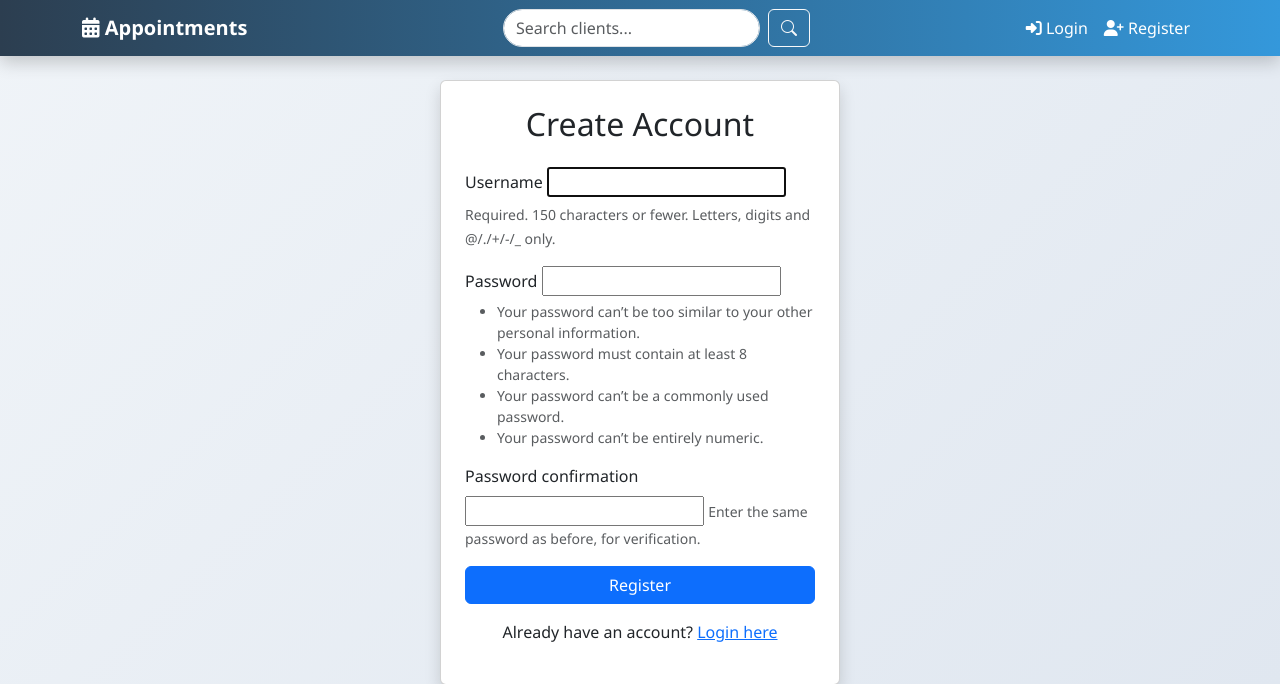
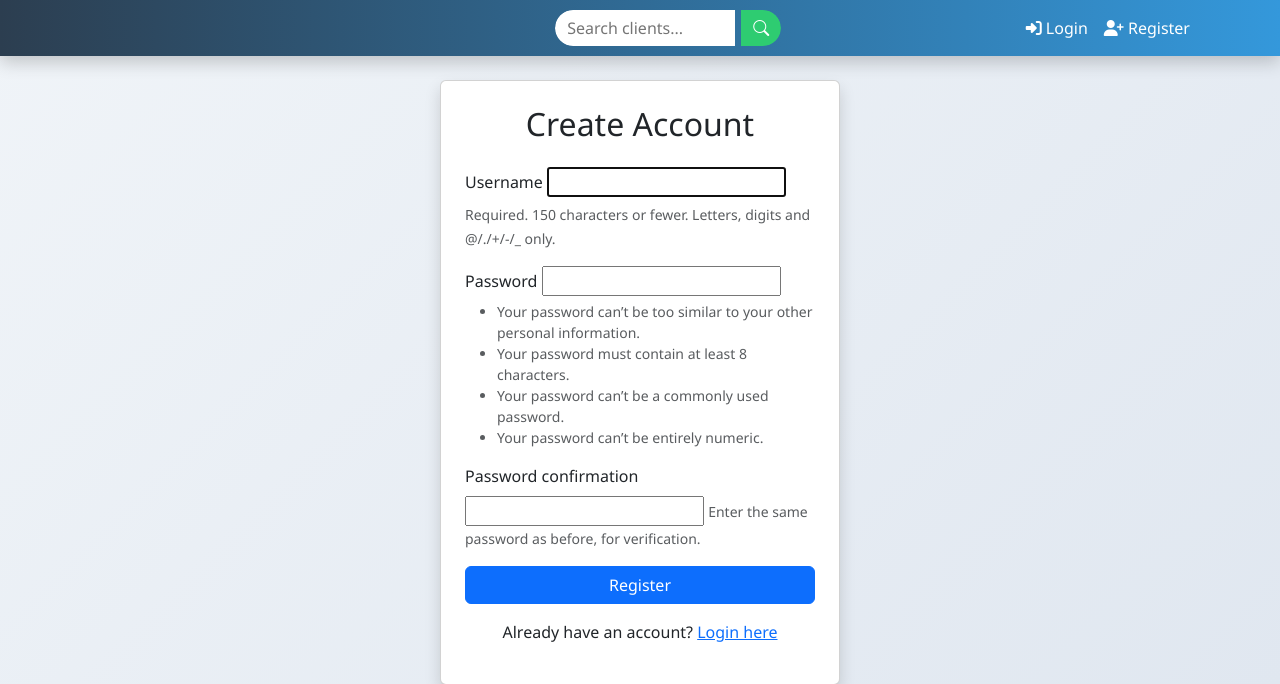
Before and after one commit to BoraZeneli/appointment-manager, a Django app: page /accounts/register/ in a window 1280 px wide. Shown: the top 684 px of the page. Run offline with Django 5.2, Linux system fonts and the light colour scheme.

Commit message:
Përditësim navbar: logo dhe stil

```diff
--- a/takime_project/takime/templates/takime/base.html
+++ b/takime_project/takime/templates/takime/base.html
@@ -33,23 +33,52 @@
         }
         .btn-modern {
             background: linear-gradient(45deg, #3498db, #2ecc71);
-            color: #fff;
+            color: #fff !important;
             border: none;
             padding: 8px 16px;
             border-radius: 8px;
             transition: transform 0.2s, box-shadow 0.2s;
-            display: flex;
+            display: inline-flex;
             align-items: center;
             gap: 6px;
-            font-weight: 600;
-            font-size: 0.9rem;
+            font-weight: 500;
             text-decoration: none;
         }
         .btn-modern:hover {
             transform: translateY(-2px);
             box-shadow: 0 4px 12px rgba(52, 152, 219, 0.4);
             color: #fff !important;
-            text-decoration: none;
+        }
+        /* Rrit hapësirën midis butonave në navbar */
+        .navbar-nav.me-auto.d-flex.align-items-center {
+            gap: 32px; /* rritet hapësira */
+        }
+        /* Style for search input inside btn-modern container */
+        .search-form {
+            display: flex;
+            align-items: center;
+            gap: 6px;
+            border-radius: 20px;
+            overflow: hidden;
+        }
+        .search-form input[type="search"] {
+            border: none;
+            padding: 6px 12px;
+            border-radius: 20px 0 0 20px;
+            outline: none;
+            width: 180px;
+        }
+        .search-form button {
+            border: none;
+            background: #2ecc71;
+            color: white;
+            padding: 6px 12px;
+            border-radius: 0 20px 20px 0;
+            cursor: pointer;
+            transition: background-color 0.3s ease;
+        }
+        .search-form button:hover {
+            background: #27ae60;
         }
     </style>
 </head>
@@ -57,35 +86,36 @@
 
 <nav class="navbar navbar-expand-lg">
   <div class="container">
-    <a class="navbar-brand fw-bold" href="{% url 'appointment_list' %}">
-      <i class="fas fa-calendar-alt"></i> Appointments
-    </a>
+
     <button class="navbar-toggler" type="button" data-bs-toggle="collapse" data-bs-target="#navbarNav"
       aria-controls="navbarNav" aria-expanded="false" aria-label="Toggle navigation">
       <span class="navbar-toggler-icon"></span>
     </button>
 
     <div class="collapse navbar-collapse" id="navbarNav">
-
-      <div class="d-flex gap-2 me-3 ms-auto">
+      <ul class="navbar-nav me-auto d-flex align-items-center">
         {% if user.is_authenticated %}
+          <li>
             <a href="{% url 'add_appointment' %}" class="btn btn-modern">
-            <i class="bi bi-plus-circle"></i> Add Appointment
+              <i class="fas fa-plus-circle"></i> Add Appointment
             </a>
-          <a href="{% url 'appointment_list' %}" class="btn btn-modern">
-            <i class="bi bi-list-ul"></i> Appointment List
-          </a>
+          </li>
+          <li>
             <a href="{% url 'add_client' %}" class="btn btn-modern">
               <i class="bi bi-person-plus"></i> Add Client
             </a>
+          </li>
+          <li>
+            <a href="{% url 'appointment_list' %}" class="btn btn-modern">
+              <i class="fas fa-list-ul"></i> Appointment List
+            </a>
+          </li>
         {% endif %}
-      </div>
+      </ul>
 
-      <form class="d-flex ms-3" method="get" action="{% url 'appointment_list' %}">
-        <input class="form-control me-2" type="search" placeholder="Search clients..." aria-label="Search" name="search" value="{{ search_query|default:'' }}" style="border-radius: 20px;">
-        <button class="btn btn-outline-light" type="submit">
-          <i class="bi bi-search"></i>
-        </button>
+      <form class="search-form ms-auto" method="get" action="{% url 'appointment_list' %}">
+        <input type="search" placeholder="Search clients..." aria-label="Search" name="search" value="{{ search_query|default:'' }}">
+        <button type="submit"><i class="bi bi-search"></i></button>
       </form>
 
       <ul class="navbar-nav ms-auto">
@@ -96,7 +126,7 @@
           <li class="nav-item">
             <form method="post" action="{% url 'logout' %}">
               {% csrf_token %}
-              <button type="submit" class="btn btn-link nav-link text-white" style="display: inline; padding: 0; border: none; background: none;">
+              <button type="submit" class="btn btn-link nav-link text-white p-0" style="display: inline; border: none; background: none;">
                 <i class="fas fa-sign-out-alt"></i> Logout
               </button>
             </form>
--- a/takime_project/takime/templates/takime/register.html
+++ b/takime_project/takime/templates/takime/register.html
@@ -1,6 +1,10 @@
 {% extends 'takime/base.html' %}
 {% load form_tags %}
 {% block title %}Register{% endblock %}
+
+{% block navbar %}
+<!-- Pa navbar në faqen e regjistrimit -->
+{% endblock %}
 
 {% block content %}
 <div class="d-flex justify-content-center align-items-center" style="min-height: 70vh;">
```
Also changed, not shown: takime_project/db.sqlite3. Lines whose indentation alone changed are shown as unchanged.
